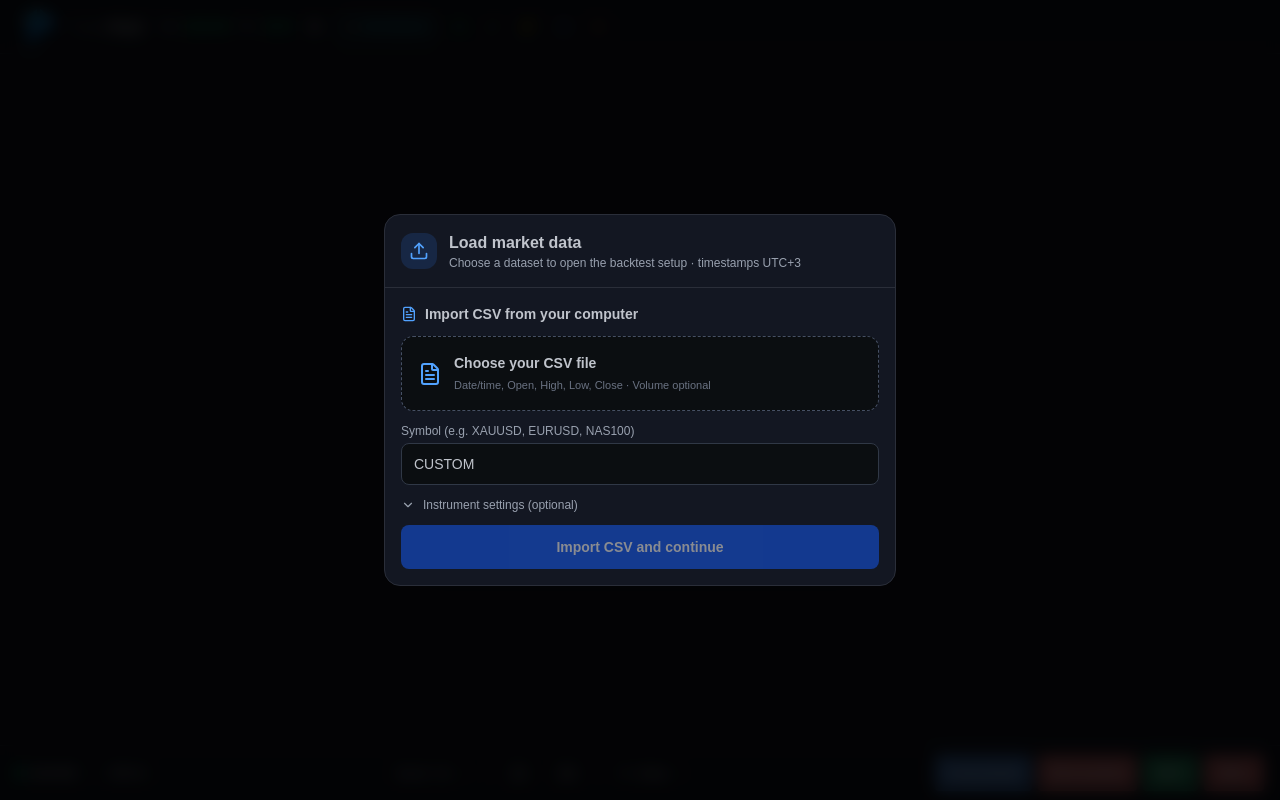
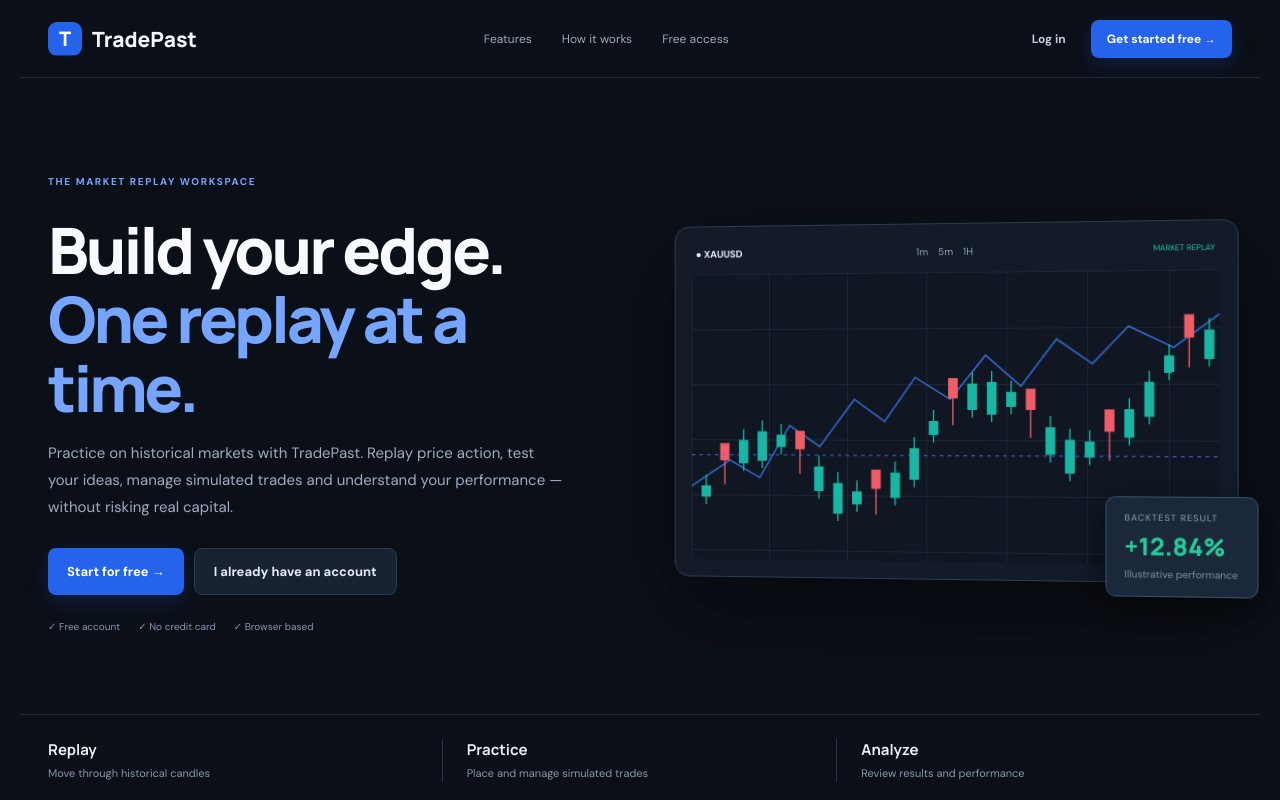
Before and after one commit to Omaxi/omaxfx, a React (Vite) app: page / in a window 1280 px wide. Shown: the top 800 px of the page. Built offline with nearby package versions, Linux system fonts and the light colour scheme; no server answers.

Commit message:
Route web visitors through TradePast website and auth gate

```diff
--- a/src/main.jsx
+++ b/src/main.jsx
@@ -1,7 +1,7 @@
 import { StrictMode } from 'react'
 import { createRoot } from 'react-dom/client'
 import './index.css'
-import App from './App.jsx'
+import WebsiteGate from './website/WebsiteGate.jsx'
 import { registerSW } from 'virtual:pwa-register'
 
 // Register the service worker so the app works offline
@@ -17,6 +17,6 @@ registerSW({
 
 createRoot(document.getElementById('root')).render(
   <StrictMode>
-    <App />
+    <WebsiteGate />
   </StrictMode>,
 )
```
